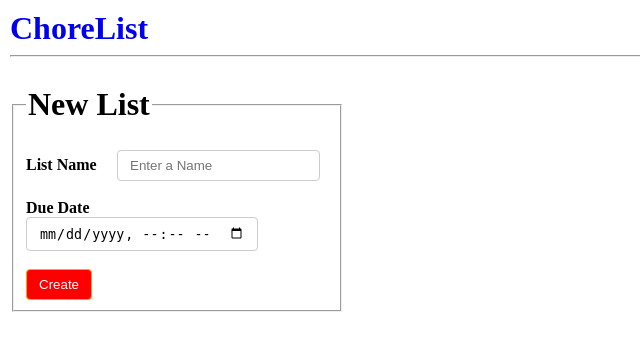
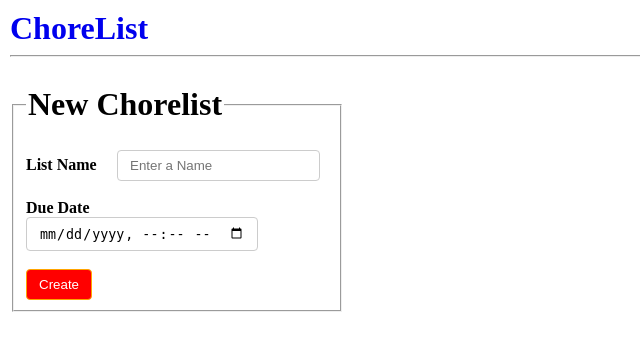
Before and after one commit to deepakmk1993/chorelist, a Django app: page /chores/newlist/ in a window 1280 px wide. Shown: the top 351 px of the page, without its empty margins (0-640 px from the left). Run offline with Django 3.2, Linux system fonts and the light colour scheme.

Commit message:
updated views & urls and added templates

```diff
--- a/chores/templates/chores/newlist.html
+++ b/chores/templates/chores/newlist.html
@@ -6,7 +6,7 @@
 <form action="/chores/newlist/" method="post">
     {% csrf_token %}
     <fieldset>
-      <legend><h1>New List</h1></legend>
+      <legend><h1>New Chorelist</h1></legend>
       <label for="name">List Name</label>
       <input type="textbox" name="name" id="name" placeholder="Enter a Name">
       <br><br>
```
